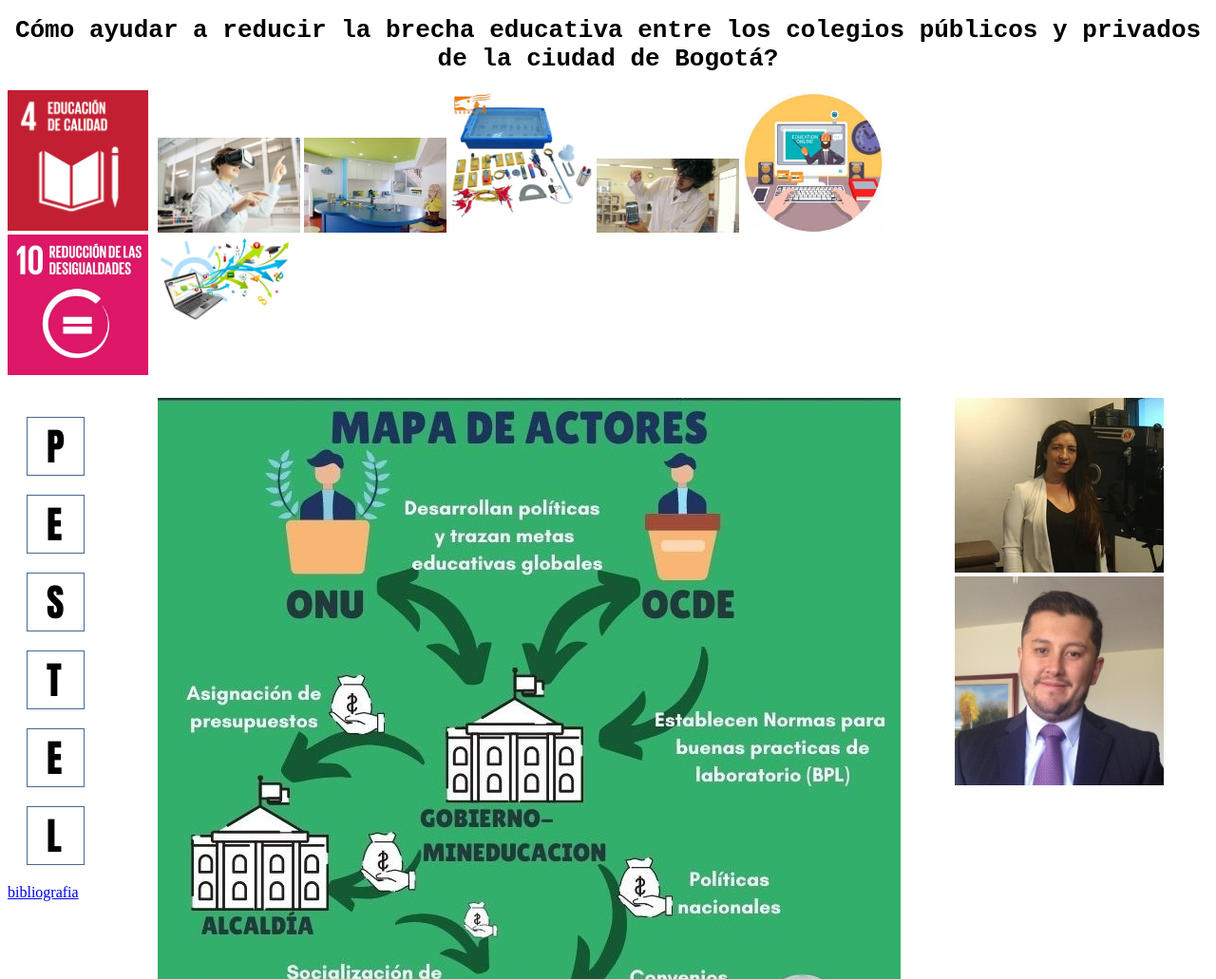
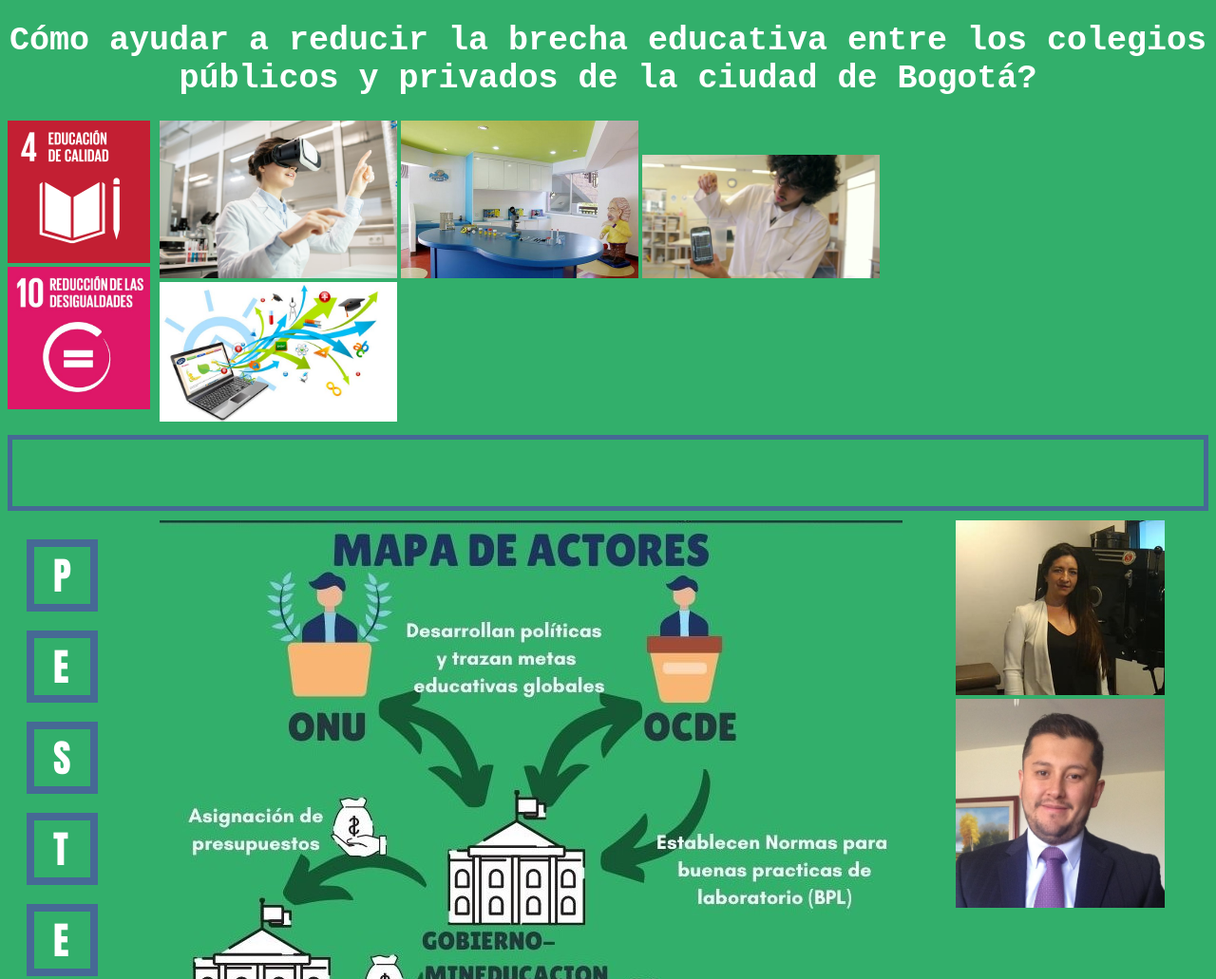
Before and after one commit to bdvegat/bdvegat.github.io, a plain HTML site: page index.html in a window 1280 px wide. Shown: the top 1031 px of the page at 95% size. Drawn offline with Linux system fonts and the light colour scheme.

Commit message:
background

```diff
--- a/index.html
+++ b/index.html
@@ -35,9 +35,7 @@
             <div grid_sol>
                 <img src="img/image5.png" alt="" class="sol_img" onclick = "sol1()">
                 <img src="img/sol2.png" alt="" class="sol_img" onclick = "sol2()">
-                <img src="img/sol3.png" alt="" class="sol_img" onclick = "sol3()">
                 <img src="img/sol4.png" alt="" class="sol_img" onclick = "sol4()">
-                <img src="img/sol5.png" alt="" class="sol_img" onclick = "sol5()">
                 <img src="img/sol6.png" alt="" class="sol_img" onclick = "sol6()">
             </div>
         </div>
--- a/style.css
+++ b/style.css
@@ -17,7 +17,7 @@
     font-size: 40px;
     padding-left: 20px;
     padding-right: 20px;
-    border: 1px solid #466995;
+    border: 8px solid #466995;
     margin: 20px;
     max-width: 40px;
 }
@@ -59,7 +59,7 @@
   .pestel {
 
     grid-area: pestel;
-
+    color: white;
   }
 
   .actores {
@@ -75,14 +75,14 @@
   }
 
   .display {
-    grid-area: display;
+
   }
 
 .exp_img{
     max-width: 220px;
 }
 .sol_img{
-    max-width: 150px;
+    max-width: 250px;
     grid-column: 1;
 }
 .sol_img1{
@@ -119,3 +119,25 @@
     grid-template-areas: " s1 s2 s3"
                         "s4 s5 s6";
 }
+html{
+    background-color: #32af6b;
+}
+h1{
+    color: white;
+    font-size: 35px;
+}
+.display{
+    color: white;
+    min-height: 70px;
+    grid-area: display;
+    border: 5px solid #466995;
+}
+.bibliografia{
+    padding: 20px;
+    color: white;
+}
+#d{
+    font-family: Georgia;
+    font-size: 20px;
+    padding: 5px;
+}
```
